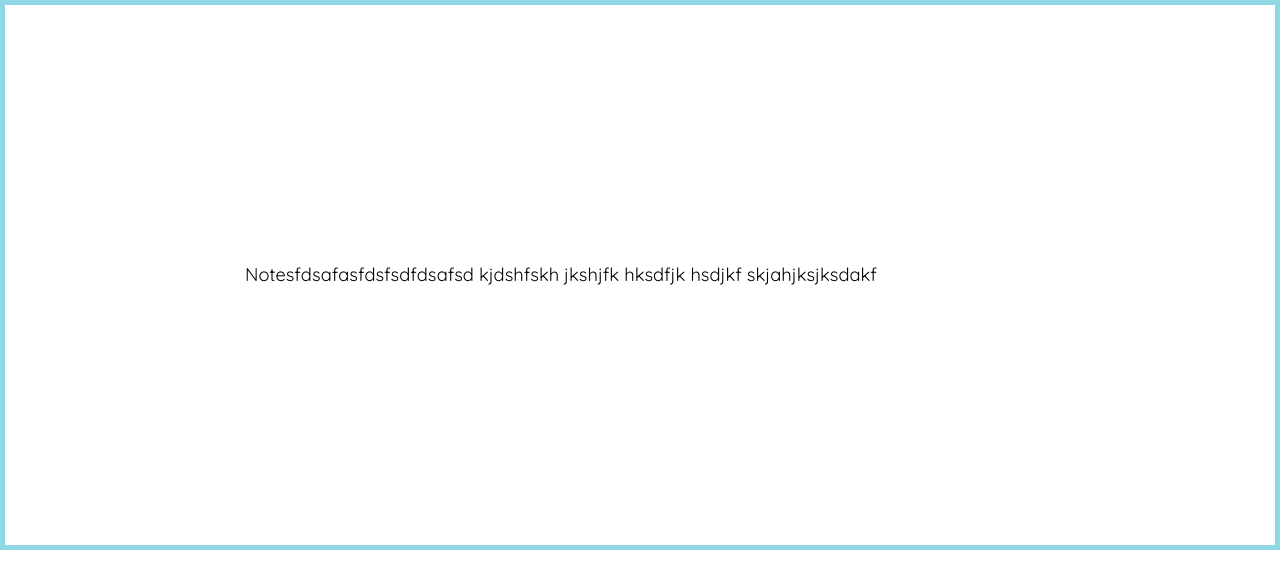
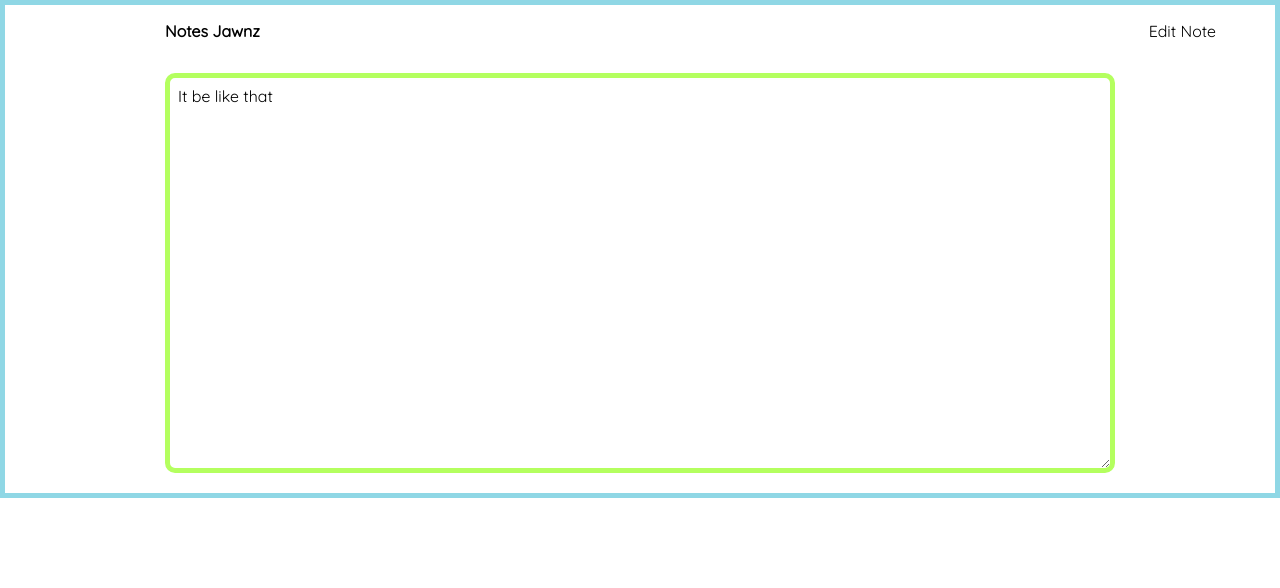
Before and after one commit to charles01pd2018/tomou, a Next.js app: page /notes in a window 1280 px wide. Shown: the top 588 px of the page. Built offline with nearby package versions, Linux system fonts and the light colour scheme.

Commit message:
woooorddddd

```diff
--- a/components/note-input/index.js
+++ b/components/note-input/index.js
@@ -3,9 +3,23 @@ const NoteInput = ({
     content
 }) => {
 
+    const noteContent = {
+        noteLabel: 'Notes Jawnz',
+        noteText: 'It be like that'
+    };
+
     return (
         <section id={id} className='note-input-container'>
-            <p>Notesfdsafasfdsfsdfdsafsd kjdshfskh jkshjfk hksdfjk hsdjkf skjahjksjksdakf</p>
+            <div className='note-toggle'>
+                Edit Note
+            </div>
+
+            <label for="note"><b>{noteContent.noteLabel}</b></label>
+            <div className='note-text-area-wrapper'>
+                <textarea id='note' className='note-text-area' name="note">
+                    {noteContent.noteText}
+                </textarea>
+            </div>
         </section>
     );
 }
--- a/styles/_base.scss
+++ b/styles/_base.scss
@@ -13,10 +13,13 @@ input,
 optgroup,
 select,
 textarea {
-  cursor: pointer;
   font-family: inherit;
   font-size: 100%;
   border: none;
+}
+
+button {
+  cursor: pointer;
 }
 
 /*--------------------------------------------------------------
--- a/styles/components/_noteInput.scss
+++ b/styles/components/_noteInput.scss
@@ -1,4 +1,26 @@
 .note-input-container {
-    padding: 15rem;
+    padding: 1rem 10rem;
     border: 5px solid var(--contrast-color);
+
+    .note-toggle {
+        position: absolute;
+        right: 5%;
+    }
+
+    .note-text-area-wrapper {
+        padding-top: 2rem;
+
+        .note-text-area {
+            width: 100%;
+            height: 50vh;
+            padding: 0.5rem;
+
+            border: 5px solid var(--secondary-color);
+            border-radius: 10px;
+
+            &:focus {
+                border: none;
+            }
+        }
+    }
 }
--- a/styles/components/layout/_header.scss
+++ b/styles/components/layout/_header.scss
@@ -6,6 +6,6 @@
     .header-wrapper {
         display: flex;
         justify-content: flex-end;
-        padding: 1rem;
+        padding: 1rem 2rem;
     }
 }
```
